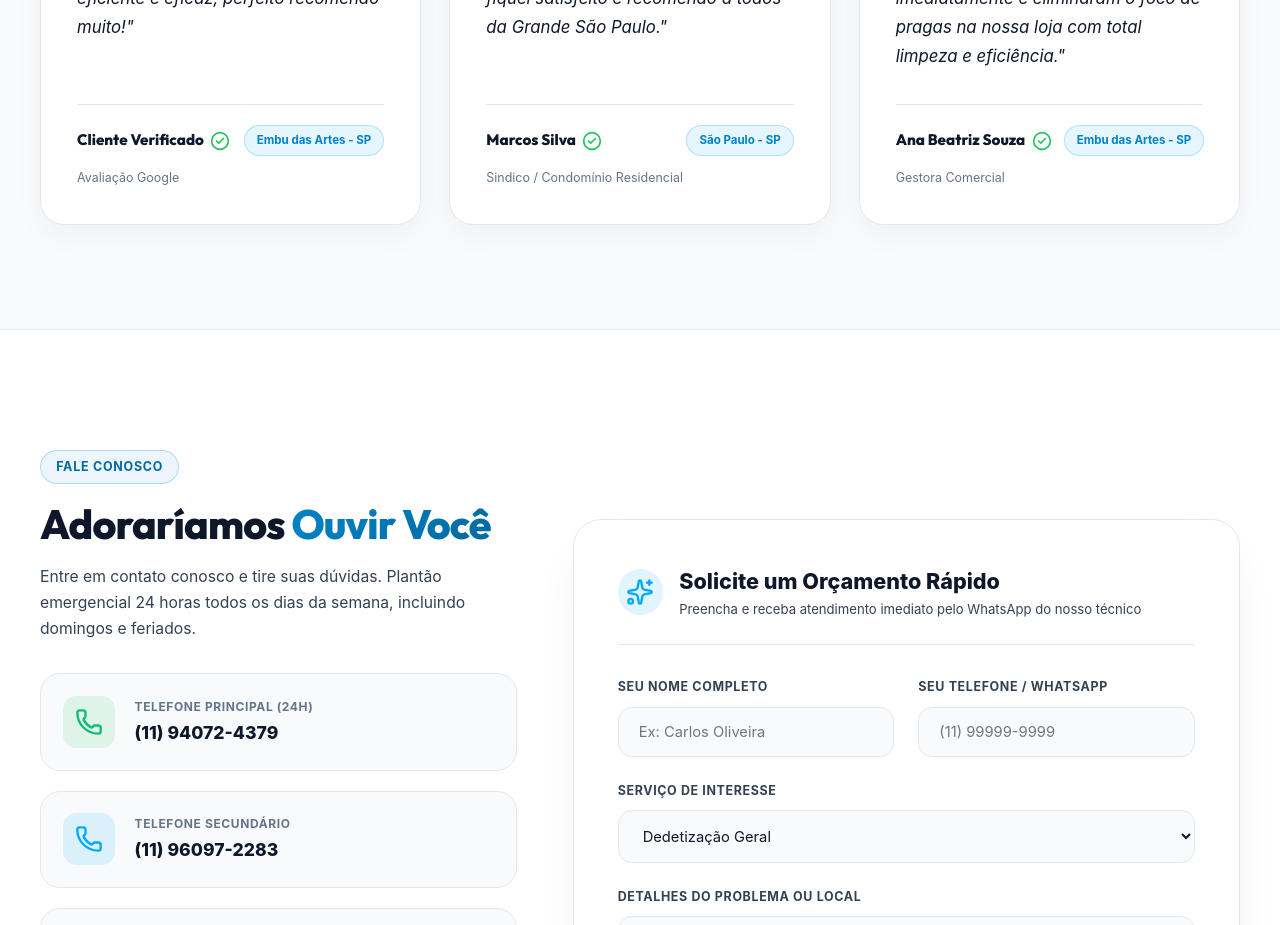
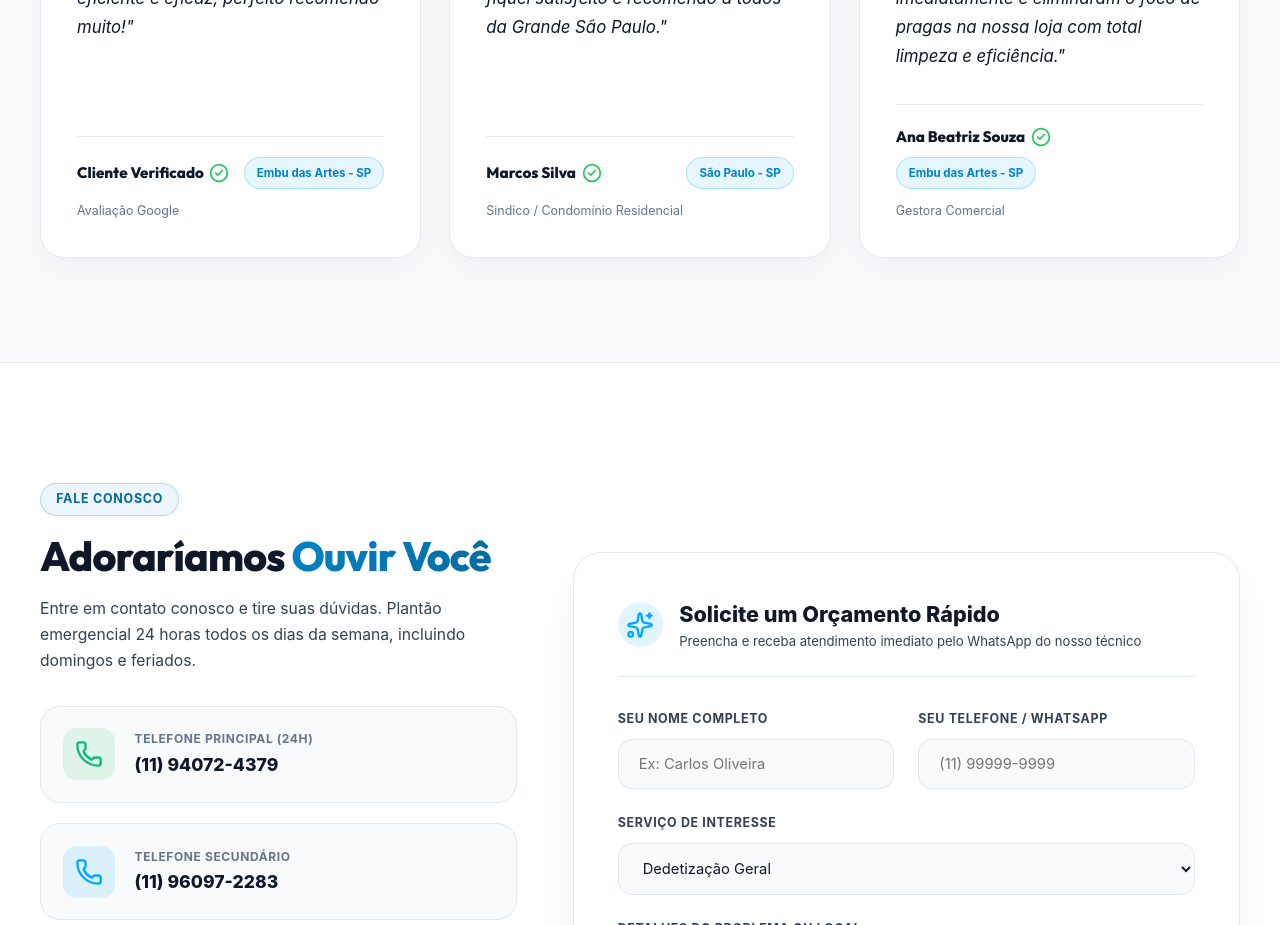
Before and after one commit to matheusferrazsp/ddd-maringa-react, a React (Vite) app: page / in a window 1280 px wide. Shown: the part 6320-7245 px from the top of the page. Built offline with nearby package versions, Linux system fonts and the light colour scheme.

Commit message:
fix: resolver vazamento do badge de localizacao no card de depoimentos em telas mobile

```diff
--- a/src/styles/testimonials-contact.css
+++ b/src/styles/testimonials-contact.css
@@ -70,7 +70,8 @@
   display: flex;
   align-items: center;
   justify-content: space-between;
-  gap: 0.75rem;
+  flex-wrap: wrap;
+  gap: 0.5rem 0.75rem;
   width: 100%;
 }
 
@@ -81,8 +82,9 @@
   color: var(--text-primary);
   display: flex;
   align-items: center;
-  gap: 0.4rem;
-  white-space: nowrap;
+  flex-wrap: wrap;
+  gap: 0.35rem;
+  max-width: 100%;
 }
 
 .testimonial-card__location {
@@ -93,8 +95,9 @@
   padding: 0.35rem 0.75rem;
   border-radius: 9999px;
   border: 1px solid rgba(0, 168, 255, 0.25);
-  white-space: nowrap;
-  flex-shrink: 0;
+  max-width: 100%;
+  white-space: normal;
+  word-break: break-word;
 }
 
 .testimonial-card__role {
@@ -539,6 +542,17 @@
     padding: 1.5rem 1.25rem;
     border-radius: 1.35rem;
   }
+  .testimonial-card__author-row {
+    flex-wrap: wrap;
+    gap: 0.45rem;
+  }
+  .testimonial-card__author {
+    font-size: 0.9rem;
+  }
+  .testimonial-card__location {
+    font-size: 0.7rem;
+    padding: 0.28rem 0.65rem;
+  }
   .contact__form-grid,
   .footer__grid {
     grid-template-columns: 1fr;
```
